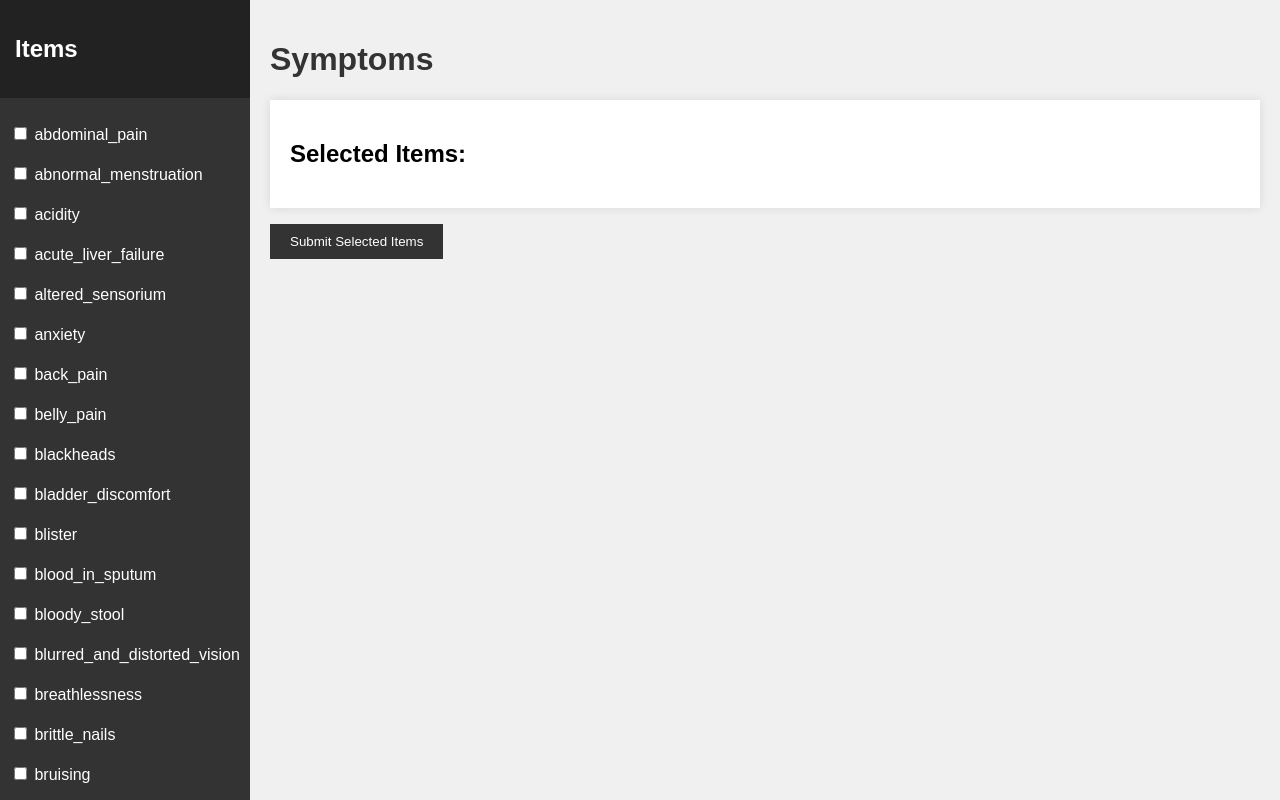
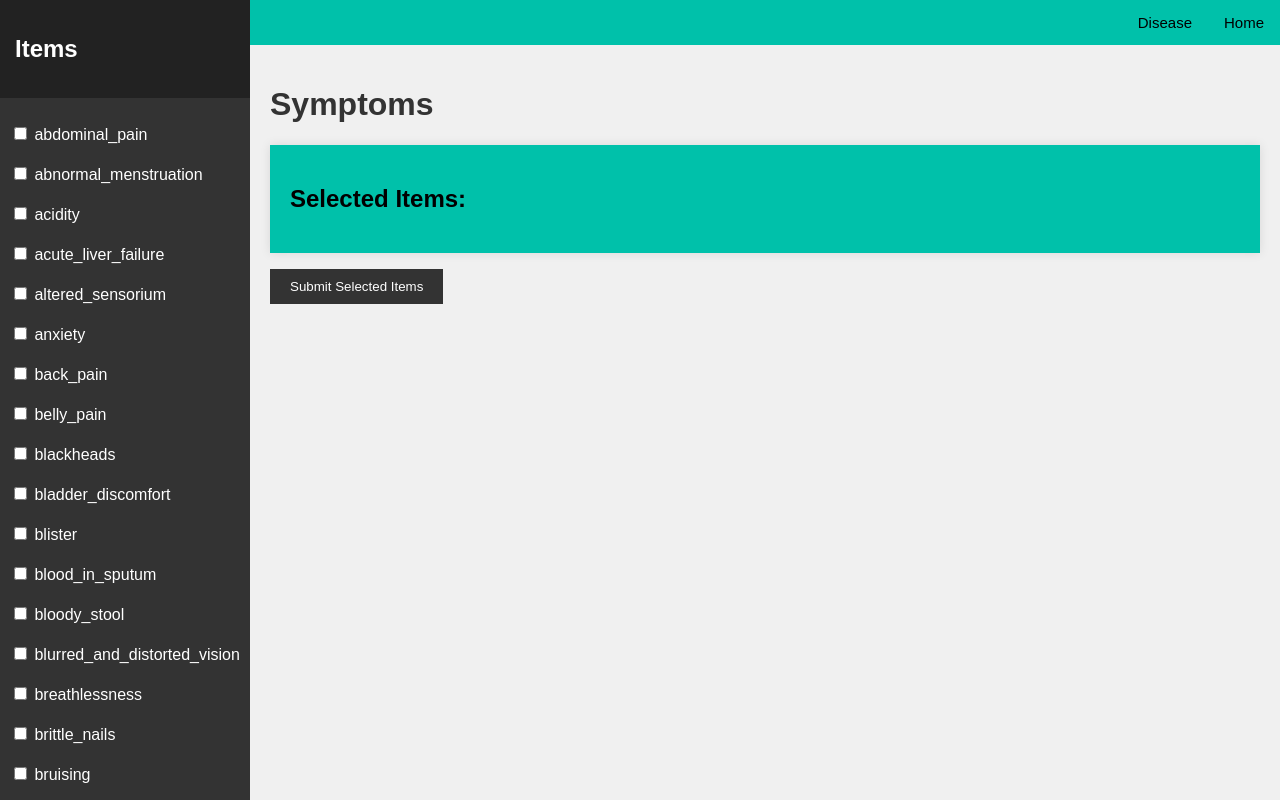
Before and after one commit to pouyanhessabi/B.Sc-Project-Healthcare-Microservice, a Flask app: page / in a window 1280 px wide. Run offline with Flask 3, Linux system fonts and the light colour scheme; parts of the project's set-up code (start-up, migrations or seed data) failed here and were passed over.

Commit message:
refactor UI

```diff
--- a/services/ai/templates/symptoms.html
+++ b/services/ai/templates/symptoms.html
@@ -87,7 +87,7 @@
 
         /* Selected items box styles */
         #selectedItemsBox {
-            background-color: #fff;
+            background-color: #00C1AA;
             padding: 20px;
             margin-top: 20px;
             box-shadow: 0 0 10px rgba(0, 0, 0, 0.1);
@@ -105,10 +105,33 @@
             border: 1px solid #ddd;
             margin-bottom: 5px;
         }
+
+        .top_nav {
+            overflow: hidden;
+            background-color: #00C1AA;
+        }
+
+        .top_nav a {
+            float: right;
+            color: black;
+            text-align: center;
+            padding: 14px 16px;
+            text-decoration: none;
+            font-size: 15px;
+        }
+
+        .top_nav a:hover {
+            background-color: rgba(61, 61, 61, 0.38);
+            /*color: black;*/
+        }
     </style>
 </head>
 <body>
 <!-- Sidebar -->
+<div class="top_nav">
+    <a href="http://localhost:5000">Home</a>
+    <a href="http://localhost:5001">Disease</a>
+</div>
 <form action="/disease" method="POST">
     <div class="sidebar">
         <div class="sidebar-header">
```
Also changed, not shown: services/auth/model.py (+5 -5 lines), services/auth/templates/base.html (+12 -1 lines), services/auth/templates/index.html (+6 -6 lines).
